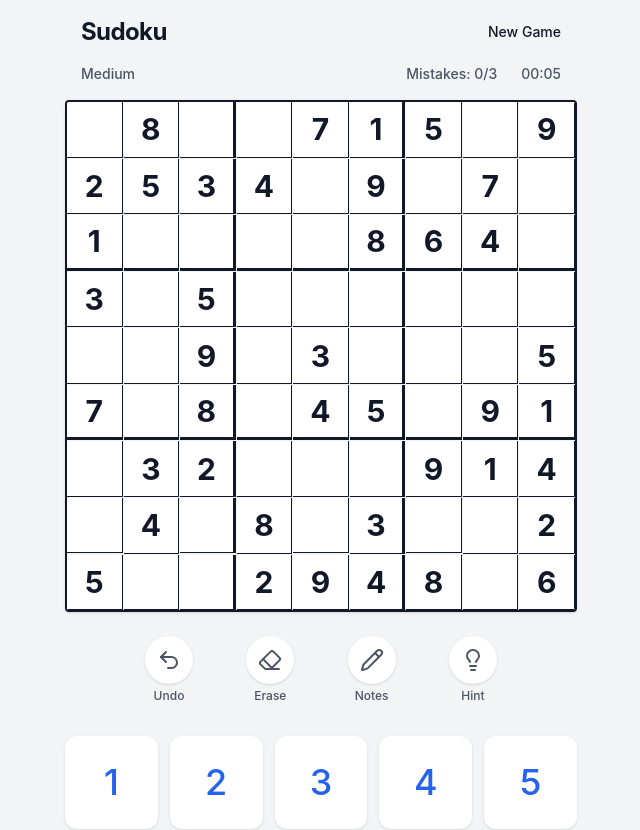
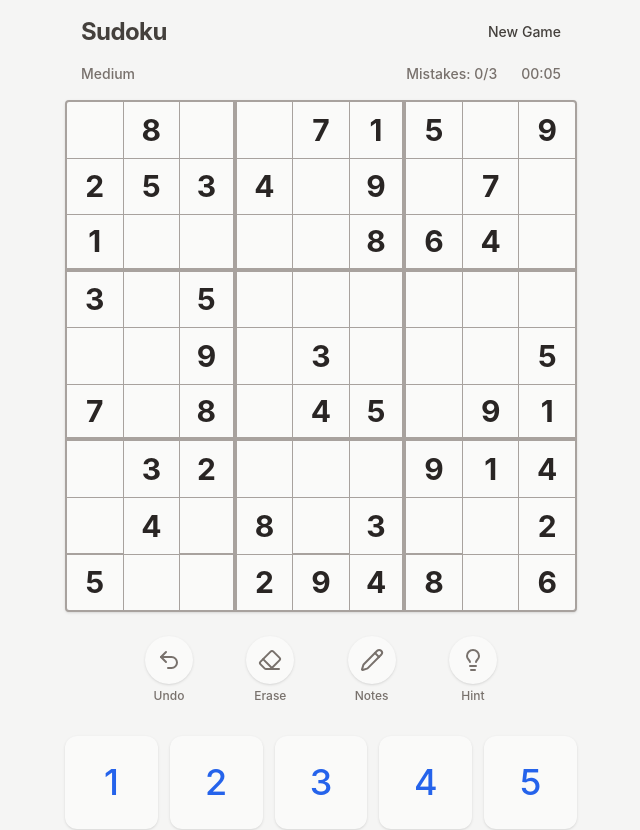
Before and after one commit to philipdonath299/sudukooffline, a React (Vite) app: page / in a window 1280 px wide. Shown: the top 830 px of the page, without its empty margins (319-959 px from the left). Built offline with nearby package versions, Linux system fonts and the light colour scheme.

Commit message:
Soften light mode to paper-white e-ink aesthetic and restore visible grid lines

```diff
--- a/src/components/Board.tsx
+++ b/src/components/Board.tsx
@@ -20,7 +20,7 @@ export const Board: React.FC = () => {
   if (!board || board.length === 0 || board[0].length === 0) return null;
 
   return (
-    <div className="w-full max-w-lg mx-auto bg-border-color border-2 border-border-color rounded-sm shadow-sm overflow-hidden select-none touch-manipulation">
+    <div className="w-full max-w-lg mx-auto bg-[var(--border-color)] border-2 border-[var(--border-color)] rounded-sm shadow-sm overflow-hidden select-none touch-manipulation">
       <div className="grid grid-cols-9 grid-rows-9 gap-[1px]">
         {board.map((row, rIndex) =>
           row.map((cell, cIndex) => (
--- a/src/components/Cell.tsx
+++ b/src/components/Cell.tsx
@@ -28,8 +28,8 @@ export const Cell: React.FC<CellProps> = ({ data, onClick }) => {
     );
   };
 
-  const rightBorder = (col === 2 || col === 5) ? 'border-r-[3px] border-r-border-color z-10' : 'border-r border-r-border-color/30';
-  const bottomBorder = (row === 2 || row === 5) ? 'border-b-[3px] border-b-border-color z-10' : 'border-b border-b-border-color/30';
+  const rightBorder = (col === 2 || col === 5) ? 'border-r-[3px] border-r-[var(--border-color)] z-10' : '';
+  const bottomBorder = (row === 2 || row === 5) ? 'border-b-[3px] border-b-[var(--border-color)] z-10' : '';
 
 
 
--- a/src/index.css
+++ b/src/index.css
@@ -2,20 +2,20 @@
 
 @layer base {
   :root {
-    --bg-primary: #f3f4f6; /* gray-100 */
-    --bg-secondary: #ffffff; /* white */
-    --text-primary: #111827; /* gray-900 */
-    --text-secondary: #4b5563; /* gray-600 */
-    --border-color: #d1d5db; /* gray-300 */
+    --bg-primary: #f5f5f4; /* stone-100 */
+    --bg-secondary: #fafaf9; /* stone-50 */
+    --text-primary: #44403c; /* stone-700 */
+    --text-secondary: #78716c; /* stone-500 */
+    --border-color: #a8a29e; /* stone-400 */
     --accent: #3b82f6; /* blue-500 */
     --accent-hover: #2563eb; /* blue-600 */
-    --cell-bg: #ffffff;
-    --cell-bg-alt: #f3f4f6; /* gray-100 */
-    --cell-bg-selected: #e5e7eb; /* gray-200 */
+    --cell-bg: #fafaf9;
+    --cell-bg-alt: #f5f5f4; /* stone-100 */
+    --cell-bg-selected: #e7e5e4; /* stone-200 */
     --cell-bg-highlight: #dbeafe; /* blue-100 */
     --cell-bg-error: #fecaca; /* red-200 */
     --text-error: #ef4444; /* red-500 */
-    --text-fixed: #111827;
+    --text-fixed: #292524; /* stone-800 */
     --text-input: #2563eb;
   }
 
```
